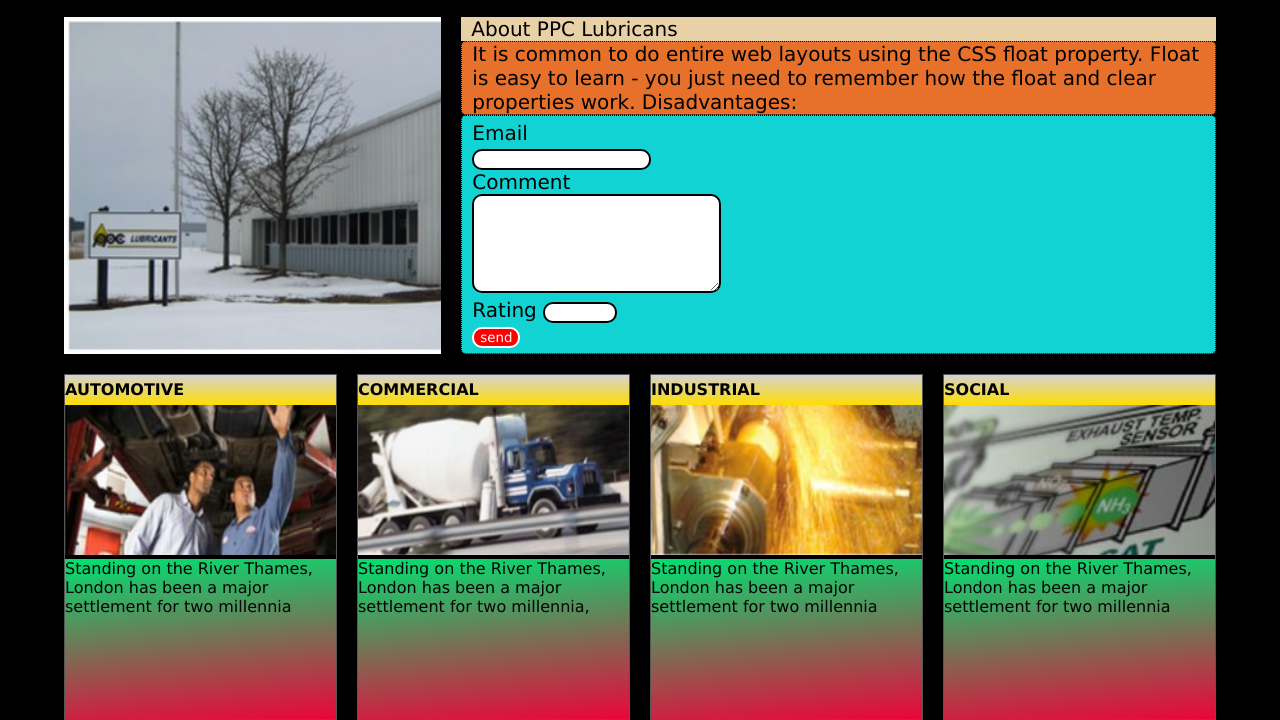
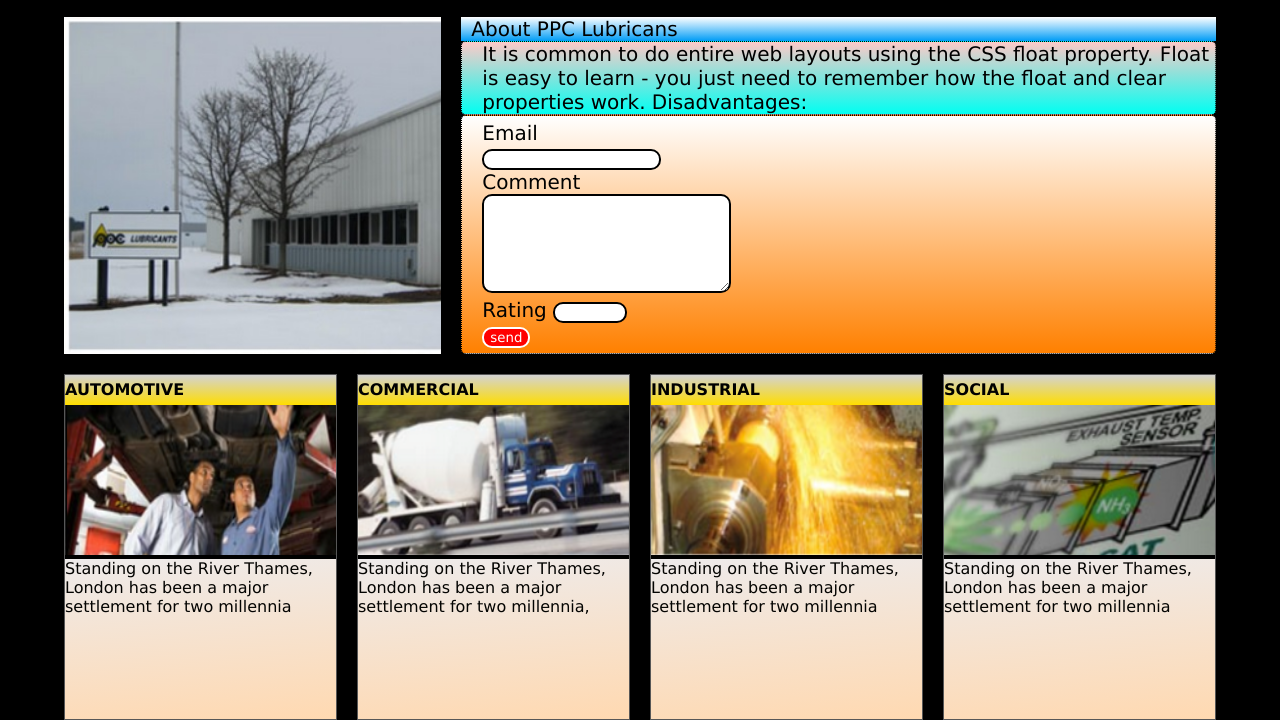
Before and after one commit to VyLe28/De_thi_mau, a plain HTML site: page index.html in a window 1280 px wide. Shown: the part 182-902 px from the top of the page. Drawn offline with Linux system fonts and the light colour scheme.

Commit message:
update commit

```diff
--- a/css/style.css
+++ b/css/style.css
@@ -65,6 +65,9 @@ li {
     -webkit-text-stroke: rgb(0, 0, 0) 1px;
     border-right: 1px solid #cdcdcd;
 }
+li:last-child {
+    border-right: none;
+}
 li:hover {
     background: repeating-linear-gradient(45deg, rgb(255, 255, 255), rgb(253, 14, 1));
     color: rgb(0, 0, 0);
@@ -118,7 +121,7 @@ nav .menu-toggle {
 
 .textnews .title {
     padding-left: 10px;
-    background-color: rgb(233, 209, 167);
+    background: linear-gradient(to bottom, rgb(255, 255, 255), rgb(0, 156, 246));
     overflow: hidden;
 }
 
@@ -126,8 +129,8 @@ nav .menu-toggle {
     box-sizing: border-box;
     border: 1px dotted;
     border-radius: 5px;
-    padding-left: 10px;
-    background-color: rgb(231, 112, 43);
+    padding-left: 20px;
+    background: linear-gradient(to bottom, rgb(255, 202, 200), rgb(0, 255, 242));
     overflow: hidden;
 }
 
@@ -136,12 +139,12 @@ nav .menu-toggle {
     border: 1px dotted;
     border-radius: 5px;
     padding: 5px 0;
-    background-color: rgb(17, 211, 211);
+    background: linear-gradient(to bottom, rgb(255, 255, 255), rgb(255, 128, 0));
     overflow: hidden;
 }
 
 .frmcomment form {
-    padding-left: 10px;
+    padding-left: 20px;
 }
 
 /* News items */
@@ -201,12 +204,12 @@ textarea {
 }
 
 #com:hover, #email:hover, #rate:hover {
-    background-color: rgb(253, 205, 121);
+    background-color: rgb(175, 175, 175);
 }
 
 /* Content styling */
 .forcontent {
-    background: linear-gradient(175deg, rgb(0, 225, 113), rgb(235, 5, 58));
+    background: linear-gradient(175deg, rgb(238, 235, 235), rgb(255, 217, 177));
     color: rgb(4, 4, 2);
 }
 
```
